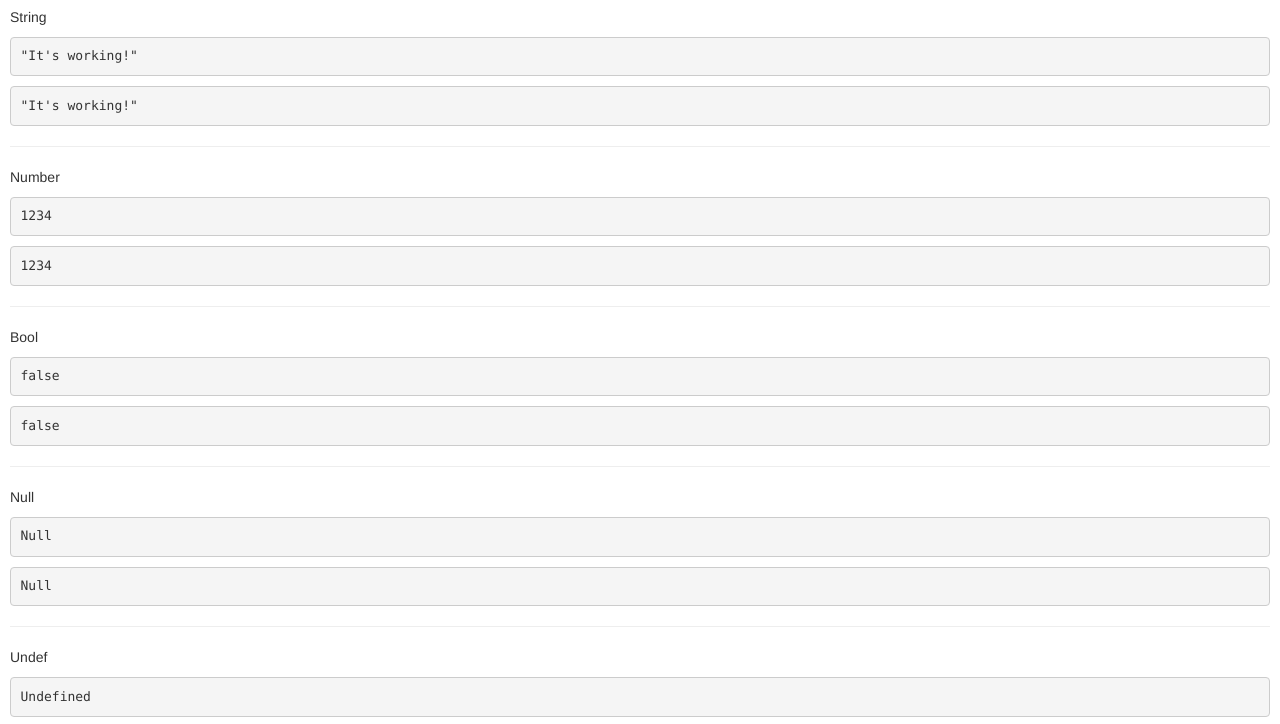
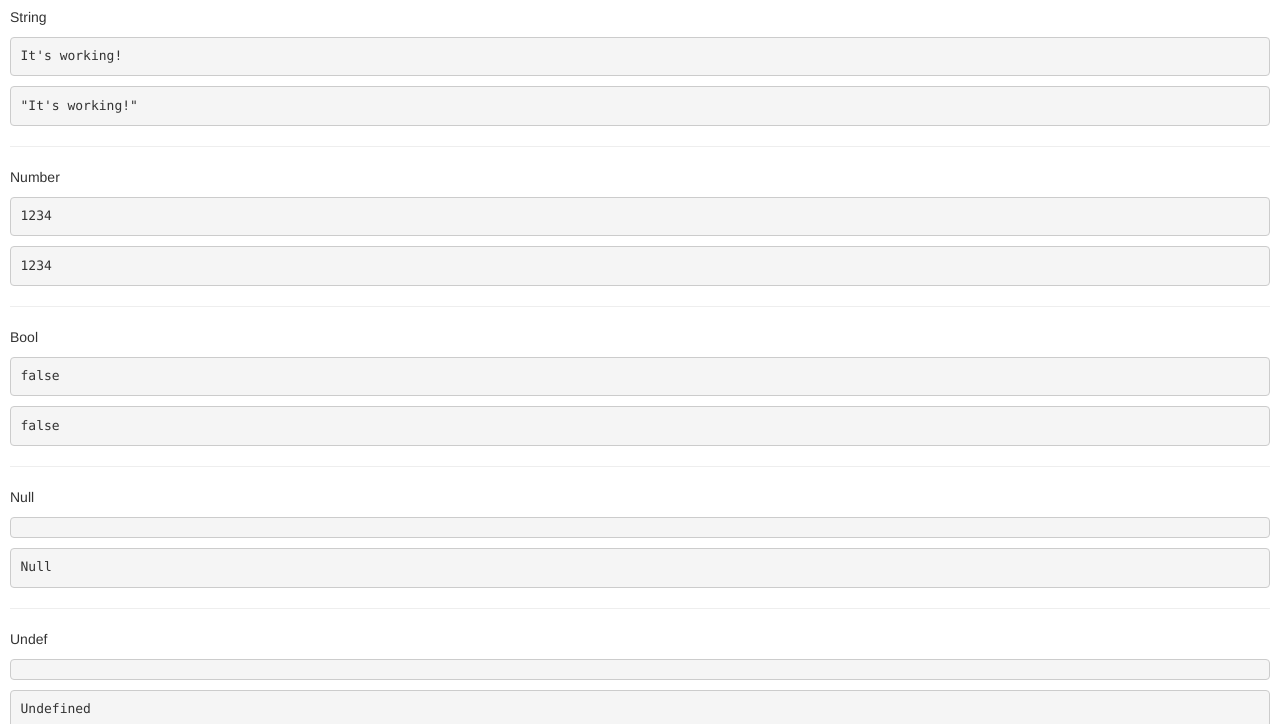
Before and after one commit to gklandes/prettyjsdebug, a plain HTML site: page index.html in a window 1280 px wide. Shown: the part 73-797 px from the top of the page. Drawn offline with nearby package versions, Linux system fonts and the light colour scheme.

Commit message:
index shows unfiltered output first then filtered

```diff
--- a/index.html
+++ b/index.html
@@ -15,8 +15,8 @@
         <h1>Pretty Debug Output</h1>
         <p ng-repeat-start="(key, val) in vm.tests">{{ key }}</p>
 
+        <pre>{{ val }}</pre>
         <debug var="val"></debug>
-        <pre>{{val | debug }}</pre>
 
         <hr ng-repeat-end>
     </div></div>
```
